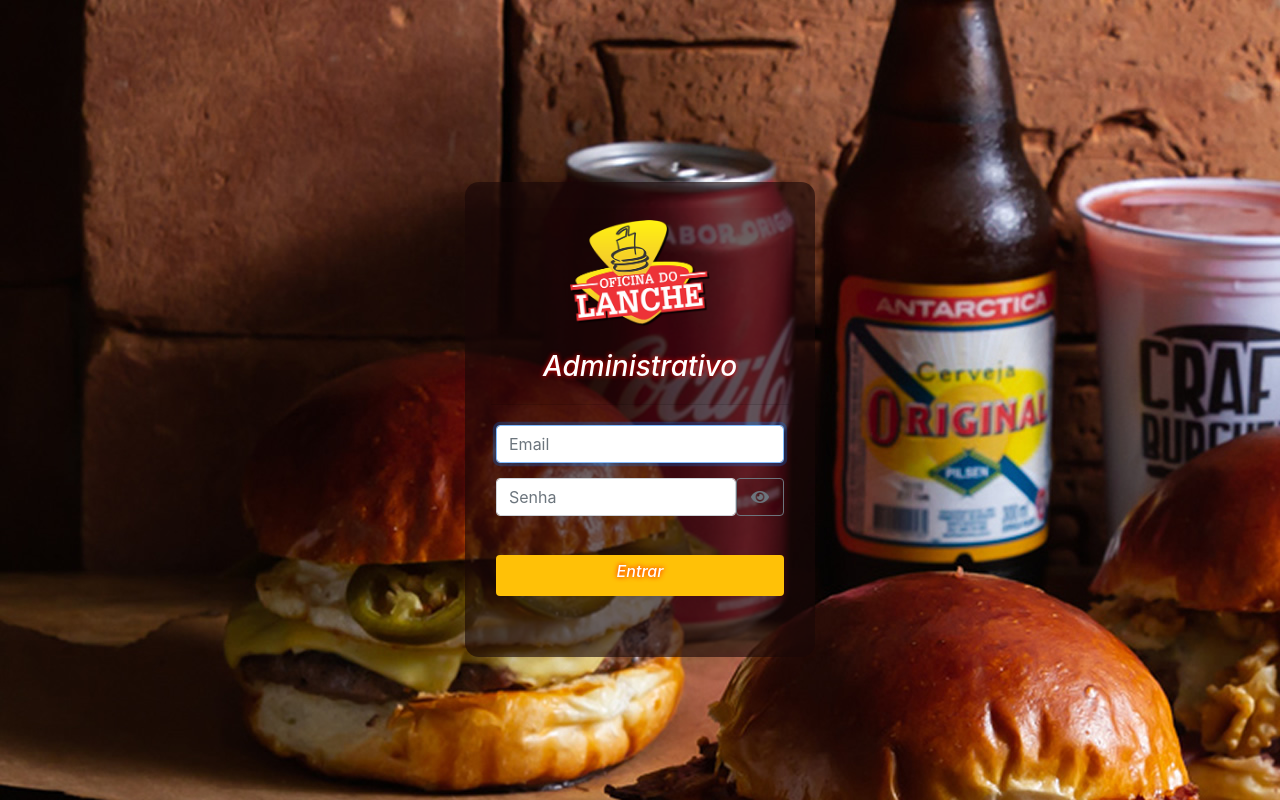
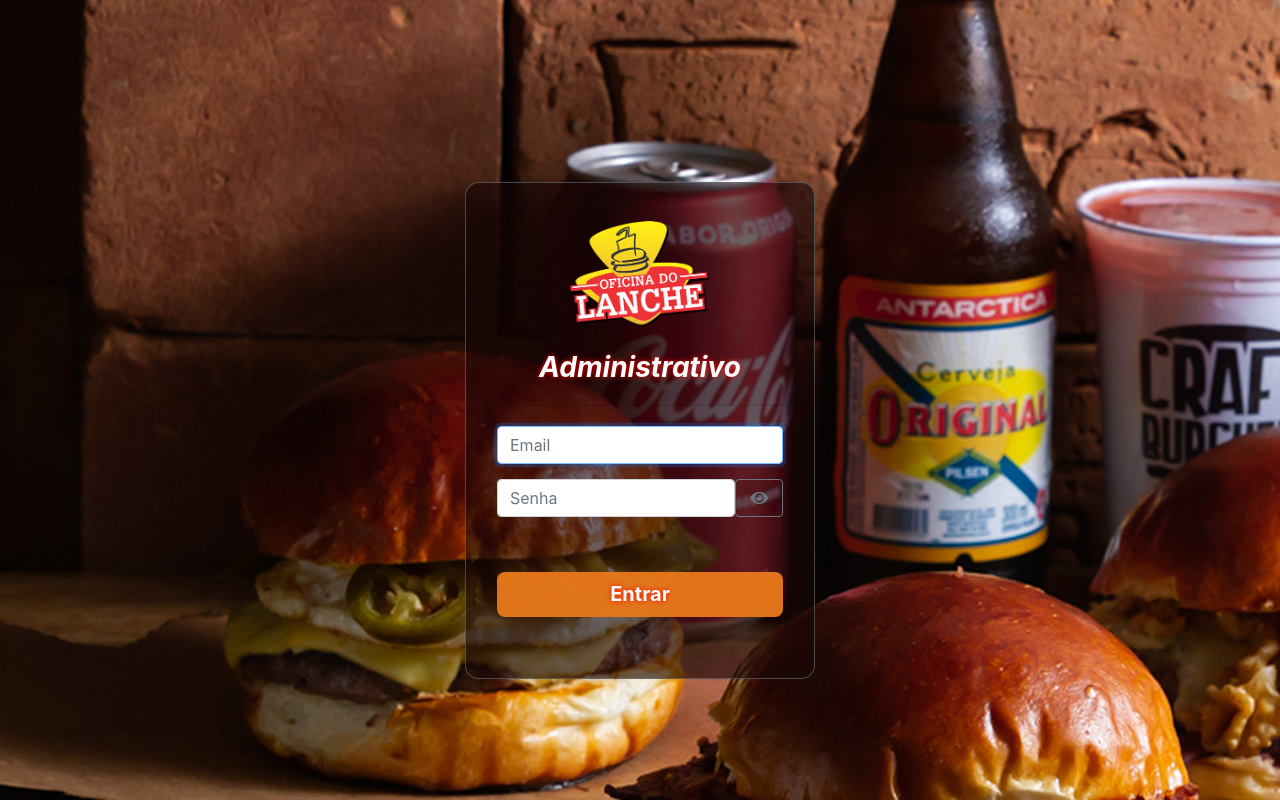
Before and after one commit to nath4nS/Lanchonete_pdo, a PHP site: page / in a window 1280 px wide. Run offline with PHP 8.4, Linux system fonts and the light colour scheme.

Commit message:
Design login

```diff
--- a/assets/css/estilo.css
+++ b/assets/css/estilo.css
@@ -6,25 +6,42 @@ h1, h2 {
 	color: black;
 	font-style: italic;
 }
-
-/*Área de login*/
-.login {
-	margin-top: 15%;
-}
-h3, h6 {
+h3 {
 	font-style: initial;
 	color: white;
 	font-style: italic;
 	text-shadow:0px 0px 5px red;
+	font-weight: 700;
+}
+
+/*Área de login*/
+.card-index {
+	background: #1907079e;
+	border: 1px solid #6c757d96;
+	border-radius: 14px;
+	padding: 26px;
+}
+.login {
+	margin-top: 15%;
+}
+.button-login {
+    width: 100%;
+    height: 45px;
+    background: #e4761afa;
+    border: 0;
+    border-radius: 8px;
+    color: #FFF;
+    font-weight: 700;
+    margin-top: 16px;
+    text-shadow:0px 0px 5px red;
+    display: inline-block;
+    text-align: center;
+    text-decoration: none;
+    font-size: 20px;
 }
 input[readonly] {
 	cursor: text;
 	background-color: #fff !important;
-}
-.card-index {
-	background: #1907079e;
-	border-radius: 14px;
-	padding: 26px;
 }
 .card-header img {
 	width: 140px;
@@ -52,11 +69,13 @@ table tbody tr td {
 }
 .dropdown-item {
 	color: #F7BE81;
+	font-weight: 600;
 }
 #navbarDropdown{
 	color: #F7BE81;
 	font-size: 16px;
 	font-style: italic;
+	font-weight: 600;
 }
 .row {
 	margin-bottom: 15px;
--- a/index.php
+++ b/index.php
@@ -46,9 +46,7 @@
 					</div>
 					<br>
 					<div class="form-group row">
-						<button type="submit" class="btn bg-warning btn-block">
-							<h6>Entrar</h6>
-						</button>
+						<button type="submit" class="button-login">Entrar</button>
 					</div>
 				</form>
 			</div>
```
